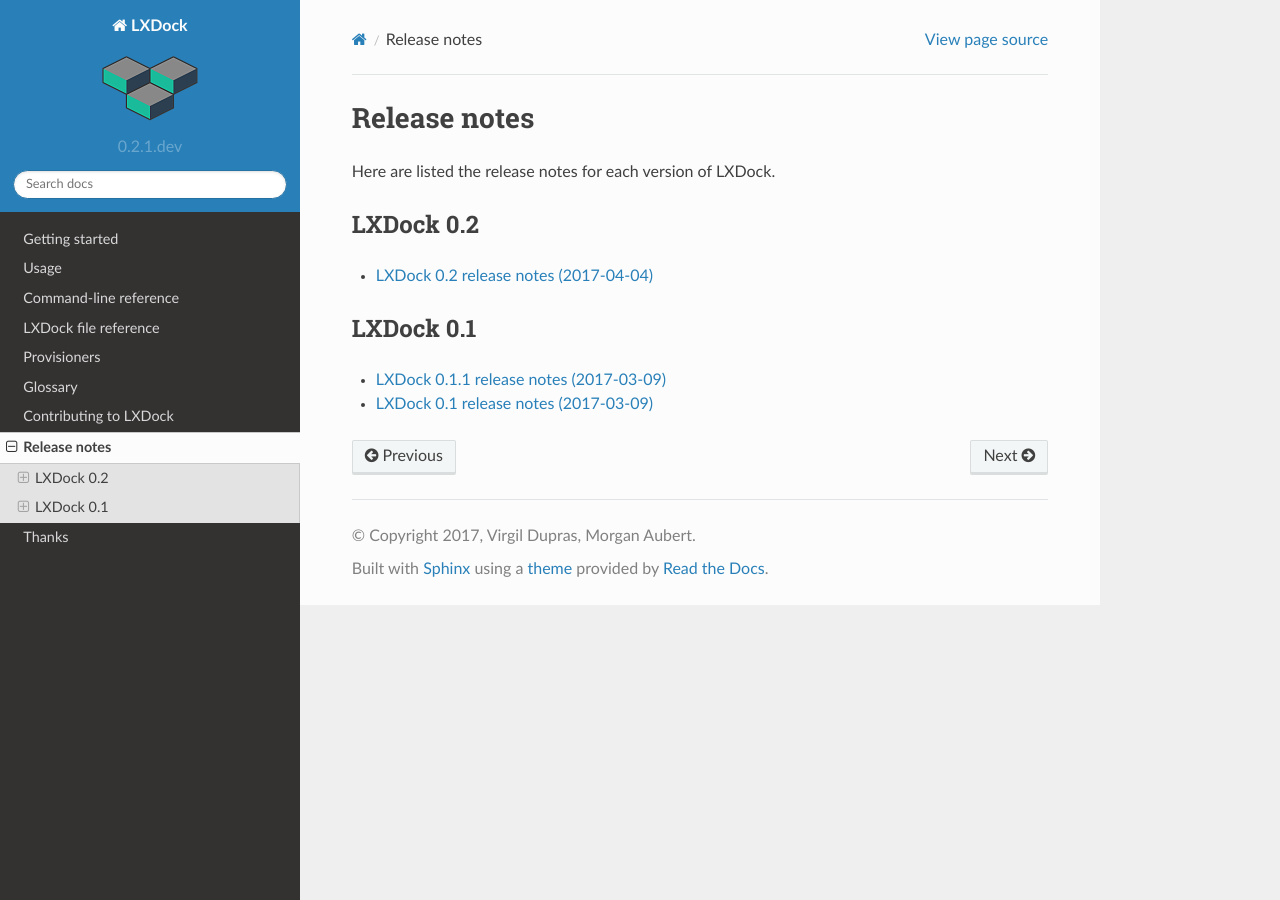
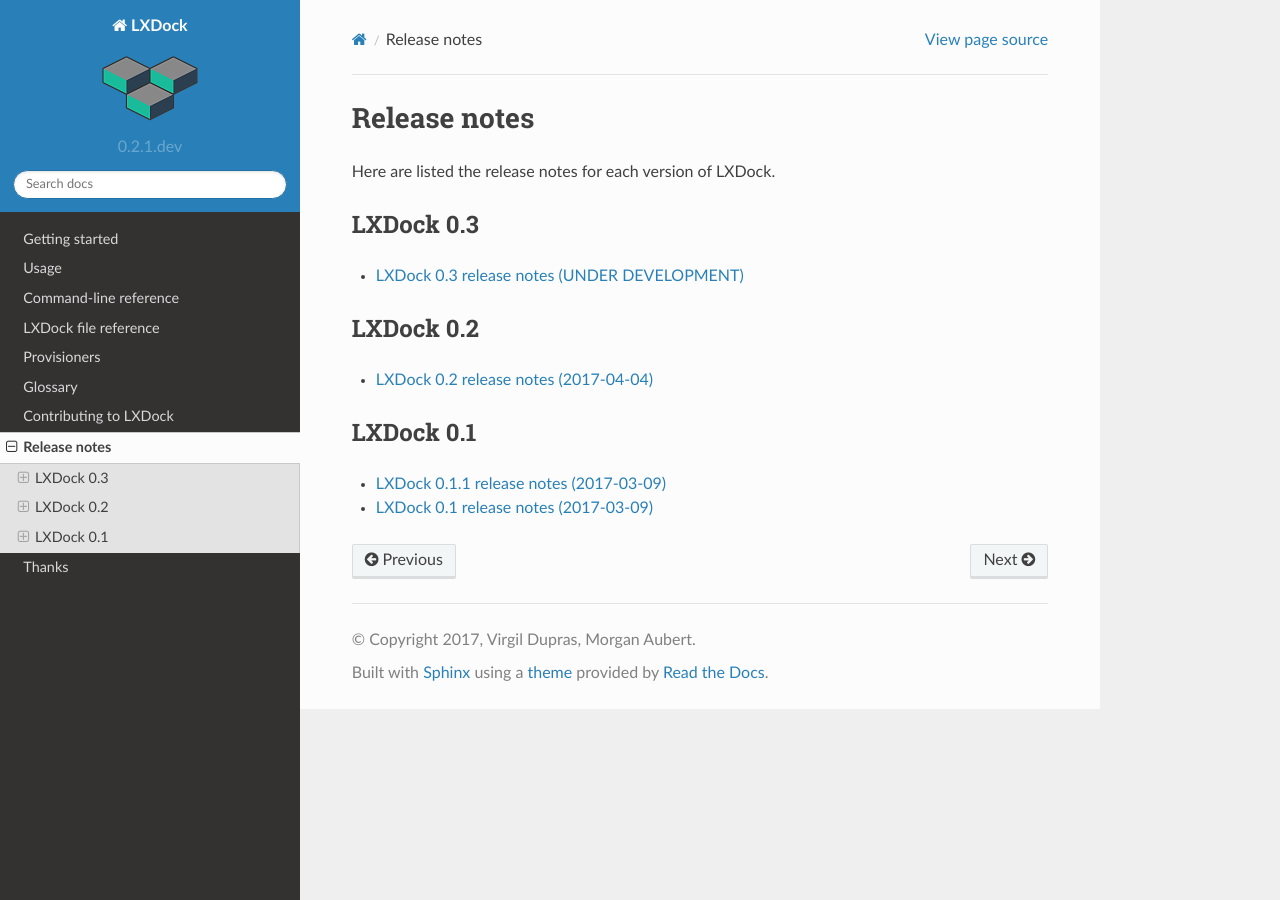
Before and after one commit to lxdock/lxdock, a Sphinx documentation site: the page built from docs/release_notes/index.rst, in a window 1280 px wide. Built offline with Sphinx 7.4.7 and the Read the Docs theme 2.0.0, drawn with Linux system fonts in a browser that asks for light colours.

Commit message:
Updated v0.3 release notes

```diff
--- a/docs/release_notes/index.rst
+++ b/docs/release_notes/index.rst
@@ -3,6 +3,14 @@
 #############
 
 Here are listed the release notes for each version of LXDock.
+
+LXDock 0.3
+----------
+
+.. toctree::
+    :maxdepth: 1
+
+    v0.3
 
 LXDock 0.2
 ----------
```
Also changed, not shown: docs/release_notes/v0.3.rst (added, +14 -0 lines).
